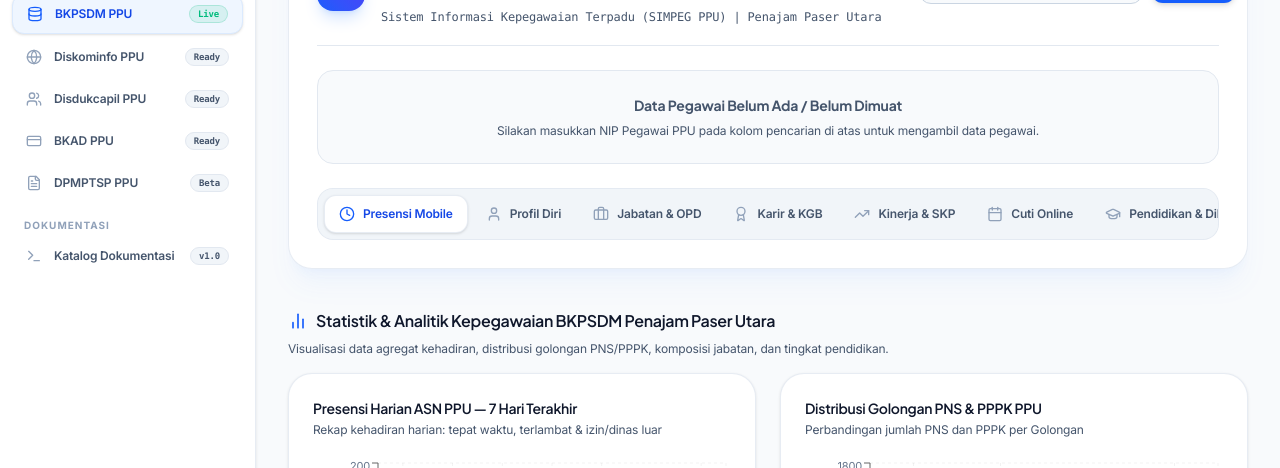
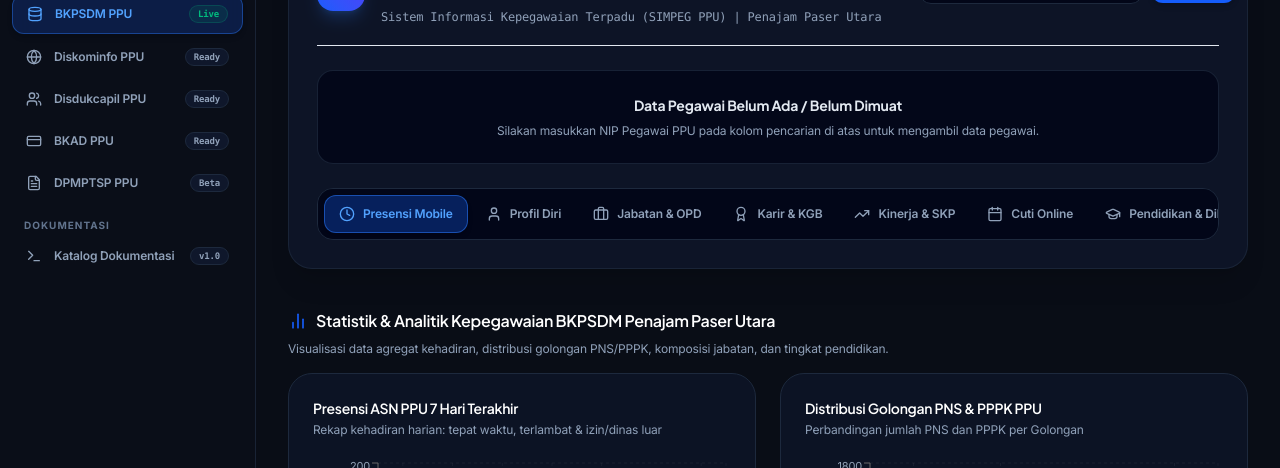
Before and after one commit to Kyfaiyya/dashboardkominfo, a React (Vite) app in the folder UI/: page / in a window 1280 px wide. Both pictures are taken after a click on the button "Portal BKPSDM PPU". Shown: the part 192-660 px from the top of the page. Built offline with nearby package versions, Linux system fonts and the light colour scheme; no server answers.

Commit message:
fix(bkpsdm): fix dark theme background for tab navigation bar and update presensi chart title

```diff
--- a/UI/src/app/controllers/useDashboardController.ts
+++ b/UI/src/app/controllers/useDashboardController.ts
@@ -11,7 +11,7 @@ export function useDashboardController() {
 
   // Theme State
   const [theme, setTheme] = useState<"dark" | "light">(() => {
-    return (localStorage.getItem("theme") as "dark" | "light") || "light";
+    return (localStorage.getItem("theme") as "dark" | "light") || "dark";
   });
 
   const toggleTheme = () => {
@@ -21,6 +21,15 @@ export function useDashboardController() {
   };
 
   const isDark = theme === "dark";
+
+  // Sync document root class with theme for Tailwind dark mode
+  useEffect(() => {
+    if (isDark) {
+      document.documentElement.classList.add("dark");
+    } else {
+      document.documentElement.classList.remove("dark");
+    }
+  }, [isDark]);
 
   // KPIs State
   const [kpis, setKpis] = useState<KPI[]>(getDefaultKpis());
--- a/UI/src/app/pages/bkpsdm/BkpsdmPage.tsx
+++ b/UI/src/app/pages/bkpsdm/BkpsdmPage.tsx
@@ -133,15 +133,21 @@ export function BkpsdmPage({ samplePegawai, isDark }: { samplePegawai?: PegawaiA
           </div>
         ) : (
           <div className={`p-6 rounded-2xl border text-center space-y-2 ${
-            isDark ? "bg-slate-950/40 border-slate-800 text-slate-400" : "bg-slate-50 border-slate-200 text-slate-600"
+            isDark ? "bg-slate-950/80 border-slate-800/80 text-slate-300" : "bg-slate-50 border-slate-200 text-slate-600"
           }`}>
-            <p className="text-sm font-heading font-bold">Data Pegawai Belum Ada / Belum Dimuat</p>
-            <p className="text-xs font-body">Silakan masukkan NIP Pegawai PPU pada kolom pencarian di atas untuk mengambil data pegawai.</p>
+            <p className={`text-sm font-heading font-bold ${isDark ? "text-slate-200" : "text-slate-800"}`}>
+              Data Pegawai Belum Ada / Belum Dimuat
+            </p>
+            <p className={`text-xs font-body ${isDark ? "text-slate-400" : "text-slate-600"}`}>
+              Silakan masukkan NIP Pegawai PPU pada kolom pencarian di atas untuk mengambil data pegawai.
+            </p>
           </div>
         )}
 
         {/* Segmented Control Tabs Bar */}
-        <div className="p-1.5 rounded-2xl bg-slate-100 dark:bg-slate-950 border border-slate-200/80 dark:border-slate-800 flex items-center gap-1 overflow-x-auto">
+        <div className={`p-1.5 rounded-2xl border flex items-center gap-1 overflow-x-auto ${
+          isDark ? "bg-slate-950/90 border-slate-800" : "bg-slate-100/90 border-slate-200/80"
+        }`}>
           {TAB_ITEMS.map((tab) => {
             const isActive = activeTab === tab.id;
             const IconComponent = tab.icon;
@@ -152,10 +158,10 @@ export function BkpsdmPage({ samplePegawai, isDark }: { samplePegawai?: PegawaiA
                 className={`px-3.5 py-2.5 rounded-xl text-xs font-body font-semibold shrink-0 flex items-center gap-2 transition-all duration-200 cursor-pointer ${
                   isActive
                     ? isDark
-                      ? "bg-blue-600/20 text-blue-400 border border-blue-500/40 shadow-sm font-bold"
+                      ? "bg-blue-600/30 text-blue-400 border border-blue-500/50 shadow-md font-bold"
                       : "bg-white text-blue-700 shadow-sm border border-slate-200/80 font-bold"
                     : isDark
-                      ? "text-slate-400 hover:text-white hover:bg-slate-900/60"
+                      ? "text-slate-400 hover:text-white hover:bg-slate-900/80"
                       : "text-slate-600 hover:text-slate-900 hover:bg-slate-200/60"
                 }`}
               >
@@ -200,7 +206,7 @@ export function BkpsdmPage({ samplePegawai, isDark }: { samplePegawai?: PegawaiA
           {/* Chart 1: Presensi Harian */}
           <div className={`p-6 rounded-3xl border ${isDark ? "bg-slate-900/70 border-slate-800" : "bg-white border-slate-200/80 shadow-sm"}`}>
             <h4 className={`text-sm font-heading font-bold mb-1 ${isDark ? "text-white" : "text-slate-900"}`}>
-              Presensi Harian ASN PPU — 7 Hari Terakhir
+              Presensi ASN PPU 7 Hari Terakhir
             </h4>
             <p className={`text-xs font-body mb-5 ${isDark ? "text-slate-400" : "text-slate-600"}`}>Rekap kehadiran harian: tepat waktu, terlambat & izin/dinas luar</p>
             <ResponsiveContainer width="100%" height={230}>
```
